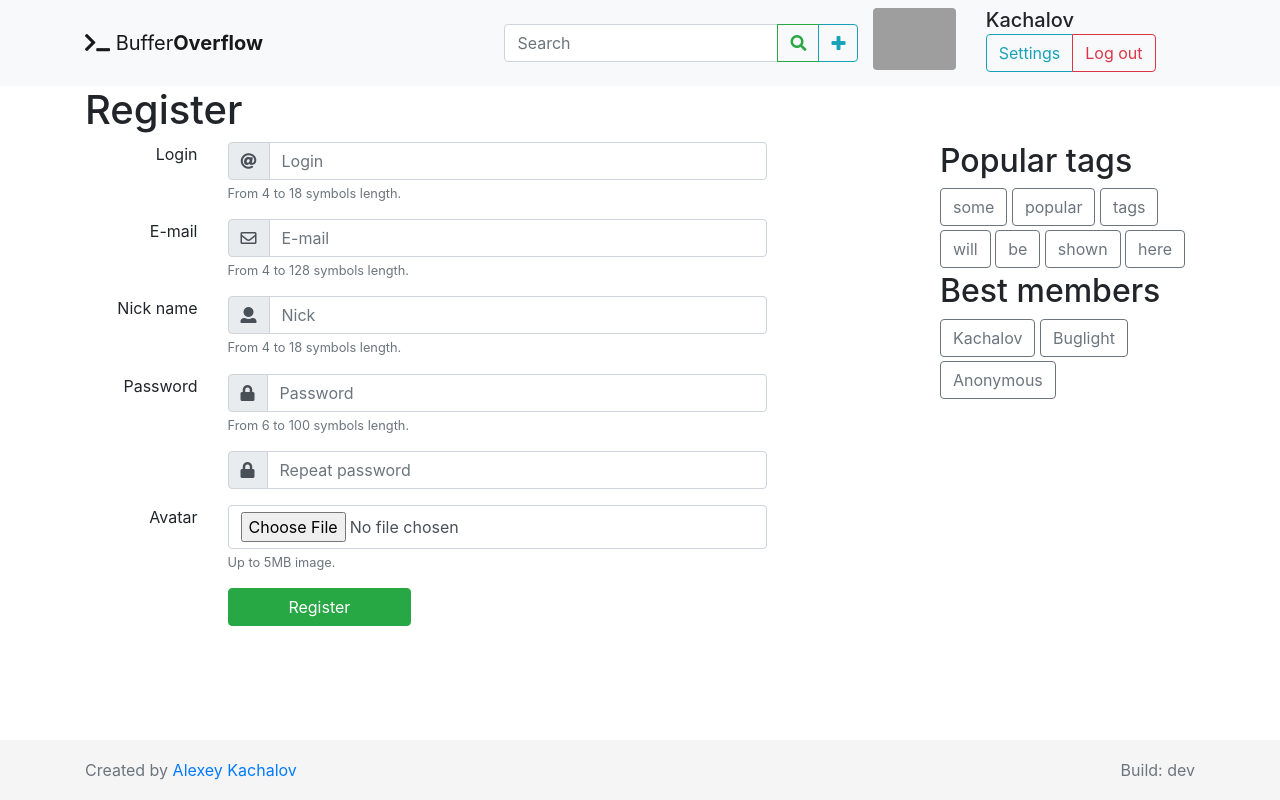
After one commit to Kachalov/technopark-web, a Django app: page /u/register in a window 1280 px wide. The commit adds this page. Run offline with Django 3.2, Linux system fonts and the light colour scheme; some libraries are stand-ins or nearby versions; grey boxes are pictures that could not be loaded.

Commit message:
Added login and register pages

```diff
--- /dev/null
+++ b/templates/users/register.html
@@ -0,0 +1,103 @@
+{% extends "base.html" %}
+
+{% set title = "Register" %}
+
+{% block body_content %}
+<form method="post" enctype="multipart/form-data">
+<div class="row">
+  <div class="col-2 text-right">
+    <label for="login">Login</label>
+  </div>
+  <div class="col-8">
+    <div class="form-group">
+      <div class="input-group">
+        <div class="input-group-prepend">
+          <span class="input-group-text"><i class="fas fa-at"></i></span>
+        </div>
+        <input class="form-control" placeholder="Login" id="login" name="login">
+      </div>
+      <small class="form-text text-muted">From 4 to 18 symbols length.</small>
+    </div>
+  </div>
+</div>
+<div class="row">
+  <div class="col-2 text-right">
+    <label for="email">E-mail</label>
+  </div>
+  <div class="col-8">
+    <div class="form-group">
+      <div class="input-group">
+        <div class="input-group-prepend">
+          <span class="input-group-text"><i class="far fa-envelope"></i></span>
+        </div>
+        <input class="form-control" placeholder="E-mail" id="email" name="nick">
+      </div>
+      <small class="form-text text-muted">From 4 to 128 symbols length.</small>
+    </div>
+  </div>
+</div>
+<div class="row">
+  <div class="col-2 text-right">
+    <label for="nick">Nick name</label>
+  </div>
+  <div class="col-8">
+    <div class="form-group">
+      <div class="input-group">
+        <div class="input-group-prepend">
+          <span class="input-group-text"><i class="fas fa-user"></i></span>
+        </div>
+        <input class="form-control" placeholder="Nick" id="nick" name="nick">
+      </div>
+      <small class="form-text text-muted">From 4 to 18 symbols length.</small>
+    </div>
+  </div>
+</div>
+<div class="row">
+  <div class="col-2 text-right">
+    <label for="password">Password</label>
+  </div>
+  <div class="col-8">
+    <div class="form-group">
+      <div class="input-group">
+        <div class="input-group-prepend">
+          <span class="input-group-text"><i class="fas fa-lock"></i></span>
+        </div>
+        <input class="form-control" type="password" placeholder="Password" id="password" name="password">
+      </div>
+      <small class="form-text text-muted">From 6 to 100 symbols length.</small>
+    </div>
+  </div>
+</div>
+<div class="row">
+  <div class="col-2 text-right">
+    <label for="password2"></label>
+  </div>
+  <div class="col-8">
+    <div class="form-group">
+      <div class="input-group">
+        <div class="input-group-prepend">
+          <span class="input-group-text"><i class="fas fa-lock"></i></span>
+        </div>
+        <input class="form-control" type="password" placeholder="Repeat password" id="password2" name="password2">
+      </div>
+    </div>
+  </div>
+</div>
+<div class="row">
+  <div class="col-2 text-right">
+    <label for="avatar">Avatar</label>
+  </div>
+  <div class="col-8">
+    <div class="form-group">
+      <input class="form-control" type="file" id="avatar" name="avatar">
+      <small class="form-text text-muted">Up to 5MB image.</small>
+    </div>
+  </div>
+</div>
+<div class="row">
+  <div class="col-3 offset-2">
+    <button type="submit" class="btn btn-success w-100">Register</button>
+  </div>
+</div>
+</form>
+{% endblock %}
--- a/users/urls.py
+++ b/users/urls.py
@@ -4,4 +4,6 @@
 
 urlpatterns = [
     path('settings', views.settings, name='settings'),
+    path('login', views.login, name='login'),
+    path('register', views.register, name='register'),
 ]
--- a/users/views.py
+++ b/users/views.py
@@ -5,3 +5,11 @@
 
 def settings(req):
     return render(req, 'users/settings.html')
+
+
+def register(req):
+    return render(req, 'users/register.html')
+
+
+def login(req):
+    return render(req, 'users/login.html')
```
Also changed, not shown: templates/questions/new.html (+4 -3 lines), templates/users/login.html (added, +46 -0 lines).
